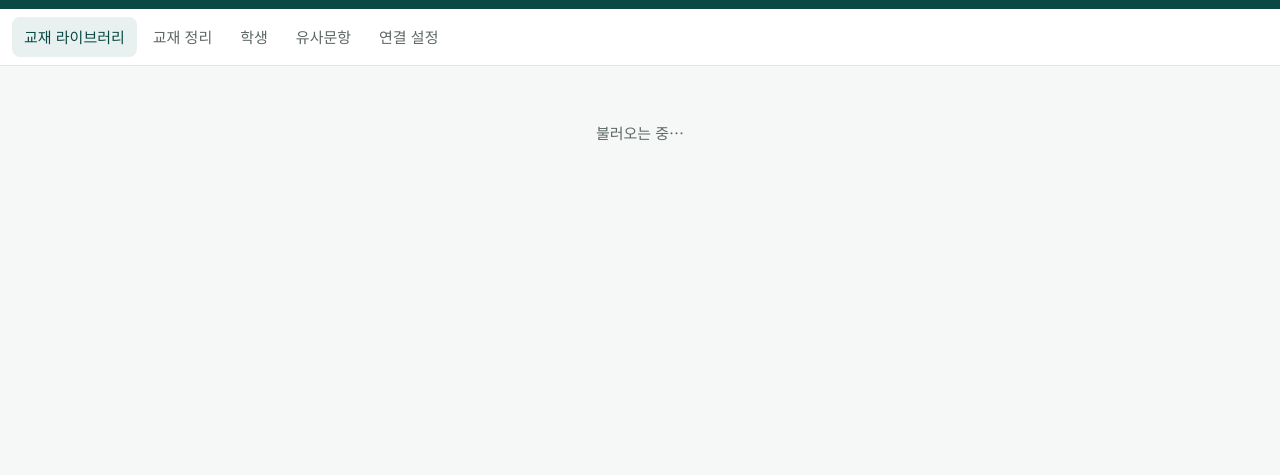
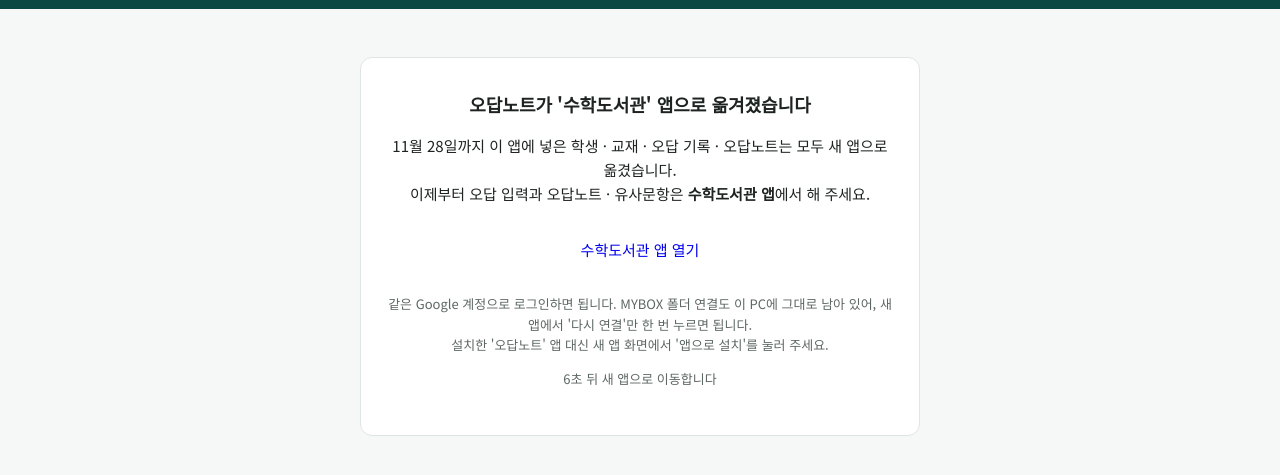
Before and after one commit to Hongs-sudo/odap-note, a plain HTML site: page index.html in a window 1280 px wide. Shown: the part 57-532 px from the top of the page. Drawn offline with Linux system fonts and the light colour scheme; no server answers.

Commit message:
오답노트 입력 닫기: 수학도서관 앱으로 옮김 안내 · 새 앱으로 이동 (데이터는 그대로)
Co-Authored-By: Claude Opus 5.5 <noreply@anthropic.com>
Claude-Session: https://claude.ai/code/session_01BXeTMzy9ejYbwSXURYdUay

```diff
--- a/index.html
+++ b/index.html
@@ -21,17 +21,20 @@
   <div class="brand"><img class="mark-logo" src="logo-symbol.svg" alt="수학도서관 로고"><div><strong>수학도서관 오답노트</strong><small id="academyName"></small></div></div>
   <div class="row"><button id="installBtn" class="ghost small" hidden>앱으로 설치</button><button id="logoutBtn" class="ghost small" hidden>로그아웃</button></div>
 </header>
-<nav id="tabs" class="tabs" hidden>
-  <button data-view="books" class="on">교재 라이브러리</button>
-  <button data-view="catalog">교재 정리</button>
-  <button data-view="students">학생</button>
-  <button data-view="similar">유사문항</button>
-  <button data-view="settings">연결 설정</button>
-</nav>
-<main id="main"><p class="muted center pad">불러오는 중…</p></main>
-<dialog id="modal"><div id="modalBody"></div></dialog>
+<!-- 2026-11-28: 오답노트는 수학도서관 앱으로 옮겼습니다. 입력은 새 앱에서만 합니다(기록이 두 곳으로 나뉘지 않게). 데이터(sudo-odap)는 지우지 않고 그대로 둡니다. -->
+<main id="main" style="display:flex;justify-content:center;padding:48px 16px">
+  <div class="card" style="max-width:560px;width:100%;text-align:center;padding:32px 24px">
+    <h2 style="margin:0 0 12px">오답노트가 '수학도서관' 앱으로 옮겨졌습니다</h2>
+    <p>11월 28일까지 이 앱에 넣은 학생 · 교재 · 오답 기록 · 오답노트는 모두 새 앱으로 옮겼습니다.<br>이제부터 오답 입력과 오답노트 · 유사문항은 <b>수학도서관 앱</b>에서 해 주세요.</p>
+    <p style="margin:20px 0"><a class="primary" href="https://hongs-sudo.github.io/mathlib/" style="display:inline-block;padding:12px 22px;border-radius:10px;text-decoration:none">수학도서관 앱 열기</a></p>
+    <p class="muted small">같은 Google 계정으로 로그인하면 됩니다. MYBOX 폴더 연결도 이 PC에 그대로 남아 있어, 새 앱에서 '다시 연결'만 한 번 누르면 됩니다.<br>설치한 '오답노트' 앱 대신 새 앱 화면에서 '앱으로 설치'를 눌러 주세요.</p>
+    <p class="muted small" id="goIn"></p>
+  </div>
+</main>
 <div id="toast" role="status" aria-live="polite"></div>
-<script type="module" src="app.js"></script>
+<script>
+(() => { let n = 10; const el = document.getElementById('goIn'); const t = setInterval(() => { el.textContent = n + '초 뒤 새 앱으로 이동합니다'; if (n-- <= 0) { clearInterval(t); location.href = 'https://hongs-sudo.github.io/mathlib/'; } }, 1000); })();
+</script>
 <script>
 // 앱 설치 (PC 크롬·엣지: 버튼 한 번 / 아이패드·아이폰: 공유 → 홈 화면에 추가)
 (() => {
--- a/sw.js
+++ b/sw.js
@@ -1,7 +1,7 @@
 // 오답노트 앱 설치용 서비스 워커
 // 화면 파일은 항상 새 버전을 먼저 받고(GitHub에 올린 수정이 바로 반영), 인터넷이 끊겼을 때만 저장본을 씀.
 // 로그인·데이터·AI 서버 요청은 건드리지 않음.
-const CACHE = 'odap-v1';
+const CACHE = 'odap-v2';
 self.addEventListener('install', () => self.skipWaiting());
 self.addEventListener('activate', (e) => e.waitUntil((async () => {
   for (const k of await caches.keys()) if (k !== CACHE) await caches.delete(k);
```
